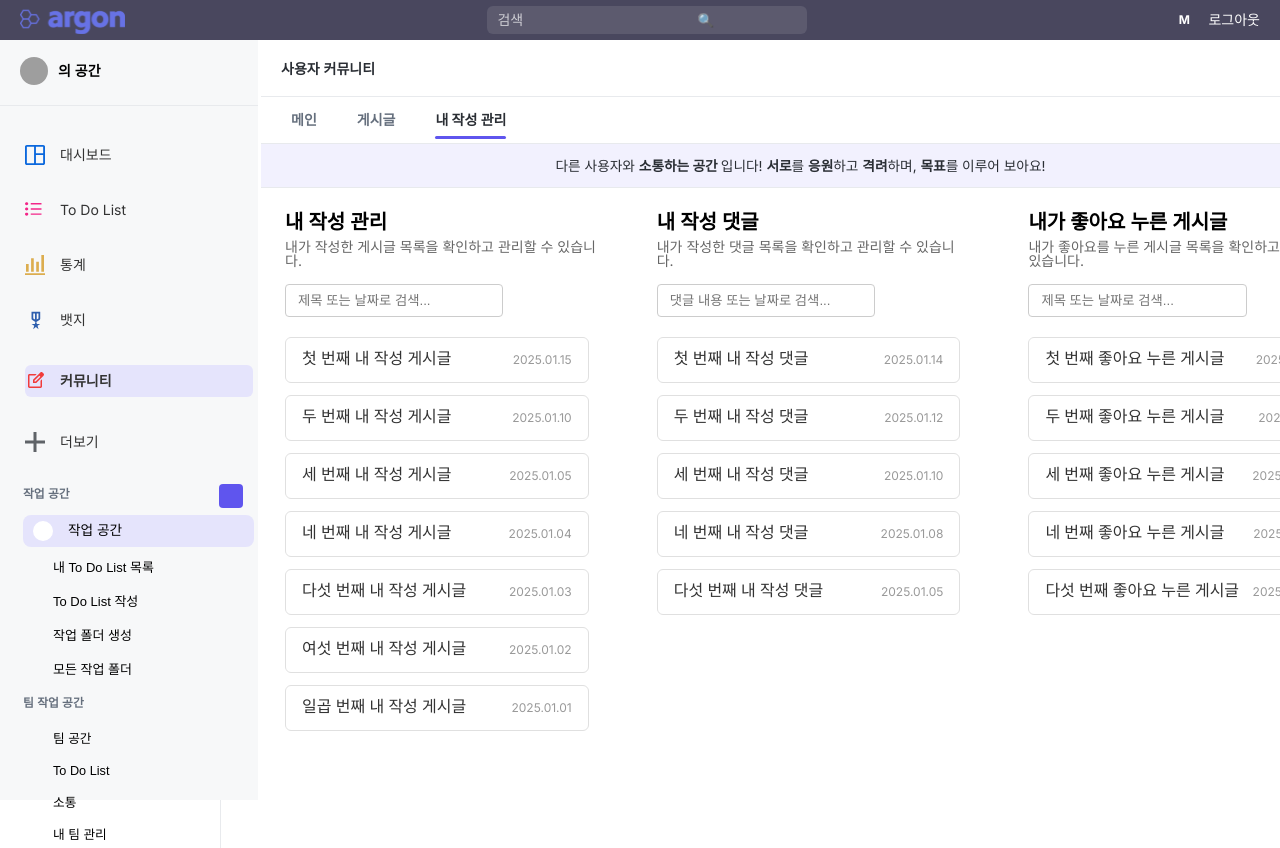
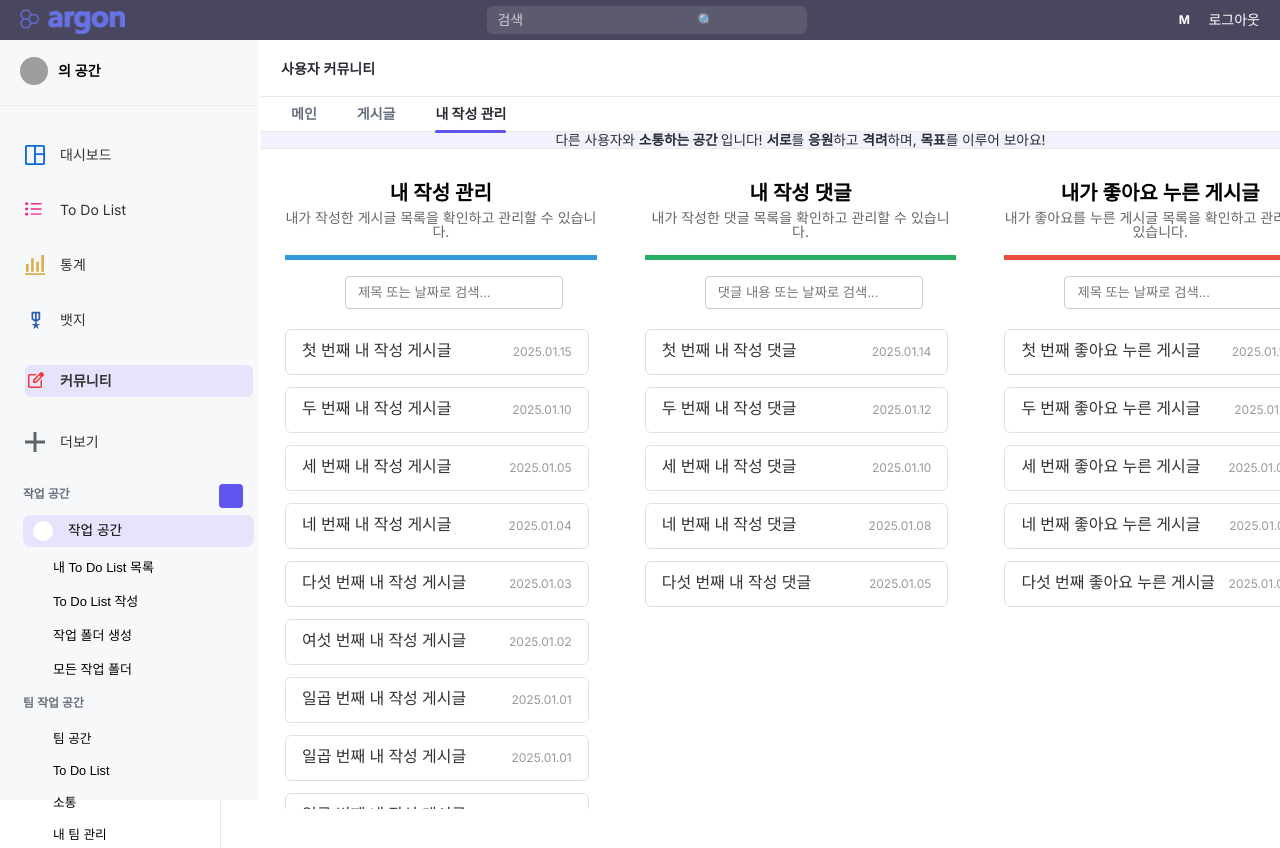
Before and after one commit to SungWookkk/FTT_frontend, a React (Create React App) app: page /community/my-page in a window 1280 px wide. Built offline with nearby package versions, Linux system fonts and the light colour scheme; grey boxes are pictures that could not be loaded.

Commit message:
4/25 fix: [커뮤니티] 사용자 작성 관리 페이지 디자인 수정
- title header 아래 구분선 추가
- 검색폼 위치 조정
- header 문구 center로 수정

```diff
--- a/src/components/community/CommunityMyContentPage.js
+++ b/src/components/community/CommunityMyContentPage.js
@@ -12,6 +12,9 @@ function CommunityMyContentPage() {
             { id: 4, title: '네 번째 내 작성 게시글', date: '2025.01.04' },
             { id: 5, title: '다섯 번째 내 작성 게시글', date: '2025.01.03' },
             { id: 6, title: '여섯 번째 내 작성 게시글', date: '2025.01.02' },
+            { id: 7, title: '일곱 번째 내 작성 게시글', date: '2025.01.01' },
+            { id: 7, title: '일곱 번째 내 작성 게시글', date: '2025.01.01' },
+            { id: 7, title: '일곱 번째 내 작성 게시글', date: '2025.01.01' },
             { id: 7, title: '일곱 번째 내 작성 게시글', date: '2025.01.01' },
         ];
         return posts.sort((a, b) => new Date(b.date.replace(/\./g,'-')) - new Date(a.date.replace(/\./g,'-')));
@@ -144,6 +147,13 @@ function CommunityMyContentPage() {
                             내가 작성한 게시글 목록을 확인하고 관리할 수 있습니다.
                         </p>
                     </div>
+
+                    {/* 2) 구분선 섹션 헤더 */}
+                    <div
+                        className="section-header3"
+                        style={{ borderBottom: '5px solid rgb(52, 152, 219)' }}
+                    >
+                    </div>
                     <div className="search-wrapper">
                         <input
                             type="text"
@@ -172,6 +182,13 @@ function CommunityMyContentPage() {
                             내가 작성한 댓글 목록을 확인하고 관리할 수 있습니다.
                         </p>
                     </div>
+
+                    {/* 2) 구분선 섹션 헤더 */}
+                    <div
+                        className="section-header3"
+                        style={{ borderBottom: '5px solid rgb(39, 174, 96)' }}
+                    >
+                    </div>
                     <div className="search-wrapper">
                         <input
                             type="text"
@@ -199,6 +216,13 @@ function CommunityMyContentPage() {
                             내가 좋아요를 누른 게시글 목록을 확인하고 관리할 수 있습니다.
                         </p>
                     </div>
+
+                    {/* 2) 구분선 섹션 헤더 */}
+                    <div
+                        className="section-header3"
+                        style={{ borderBottom: '5px solid rgb(231, 76, 60)' }}
+                    >
+                    </div>
                     <div className="search-wrapper">
                         <input
                             type="text"
--- a/src/components/community/css/CommunityMyContentPage.css
+++ b/src/components/community/css/CommunityMyContentPage.css
@@ -9,7 +9,7 @@
 }
 .my-content-wrapper {
     display: flex;
-    gap: 12px;
+    margin-top: 10px;
 }
 
 .my-content-title {
@@ -104,6 +104,7 @@
 }
 .my-content-header {
     padding: 0;
+    text-align: center;
 }
 .load-sentinel {
     width: 100%;
@@ -122,4 +123,10 @@
     border: 1px solid #ccc;
     border-radius: 4px;
     box-sizing: border-box;
+    position: relative;
+    left: 60px;
 }
+.section-header3{
+    width: 100%;
+    align-items: center;
+}
```
